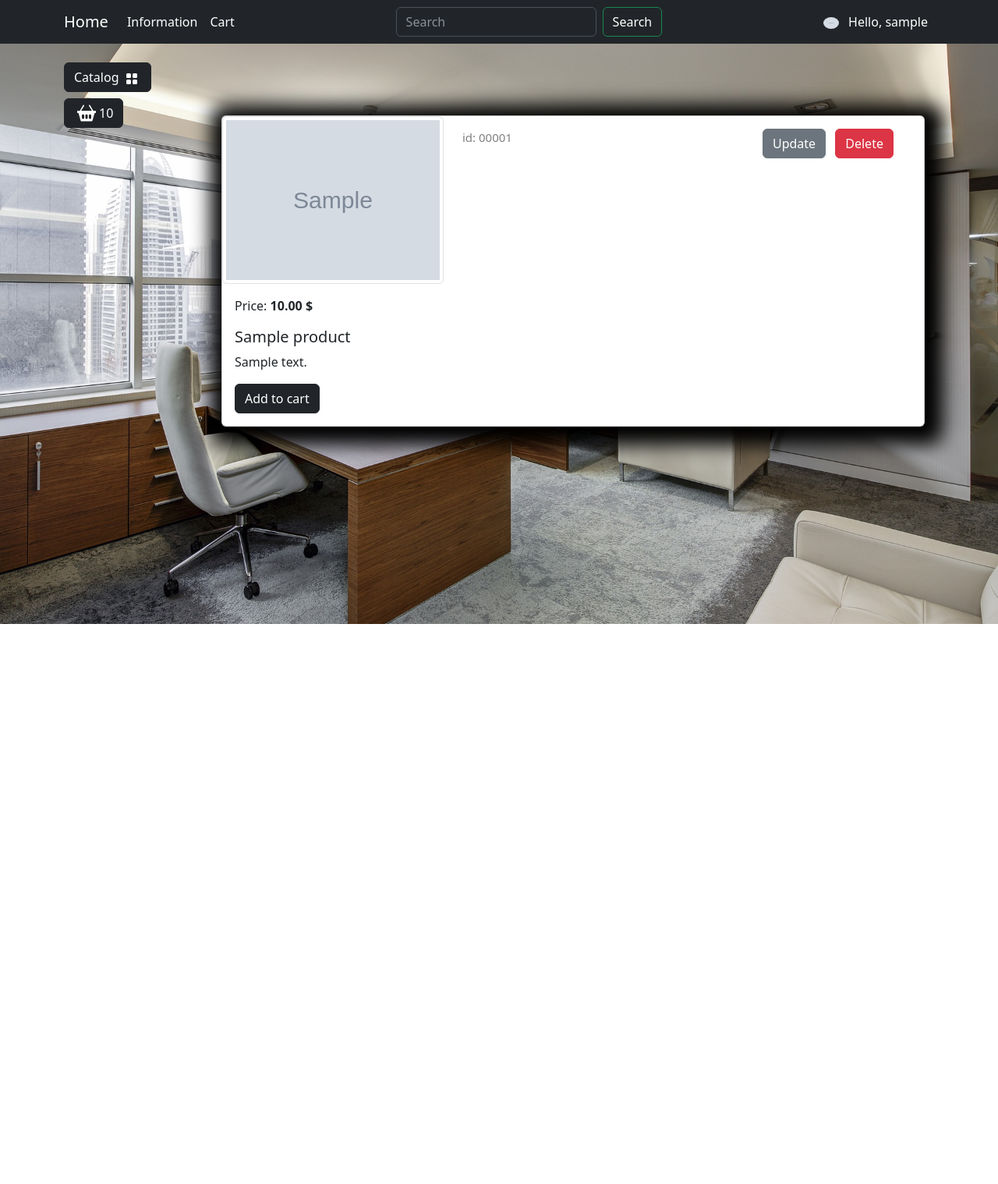
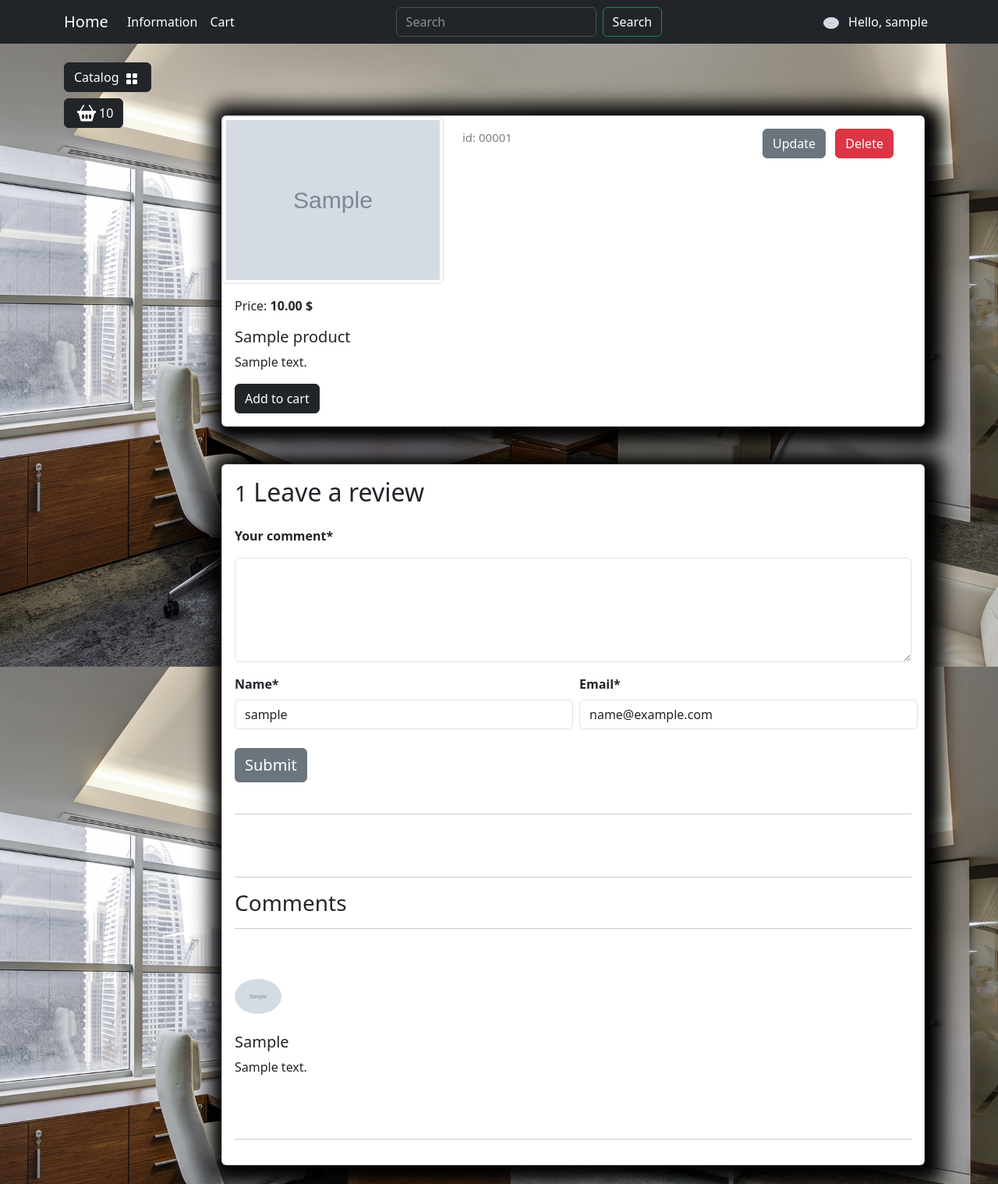
Before and after one commit to Viktor-Beniukh/awesome-house-style, a Django app: a page that uses goods/templates/goods/product.html in a window 1280 px wide. Shown: the whole page at 78% size. Before the commit the page ends 800 px from the top, so only its background shows below. Run offline with Django 4.2, Linux system fonts and the light colour scheme; a user stored in the database is signed in; tables that the repository leaves empty hold one stand-in row (values such as "Sample post"); grey boxes marked "Sample" are stand-in pictures; some libraries are stand-ins or nearby versions.

Commit message:
Added a possible to create reviews

```diff
--- a/goods/models.py
+++ b/goods/models.py
@@ -73,6 +73,9 @@ class Product(models.Model):
 
         return self.price
 
+    def get_review(self):
+        return self.product_review.filter(parent__isnull=True)
+
 
 class Review(models.Model):
     user = models.ForeignKey(
--- a/goods/templates/goods/product.html
+++ b/goods/templates/goods/product.html
@@ -73,4 +73,134 @@
       </div>
     </div>
   </div>
+
+  <div class="container mt-5">
+  <div class="card mb-4 custom-shadow p-3">
+  {% if user.is_authenticated %}
+    <div class="row">
+      <div class="single-form-left">
+        <!-- contact form grid -->
+        <div class="contact-single">
+          <h2 class="editContent" style="outline: none; cursor: inherit;">
+            <span class="sub-tittle editContent" style="outline: none; cursor: inherit;">
+              <small>{{ product.product_review.count }}</small>
+            </span>
+            Leave a review
+          </h2>
+
+          <form action="{% url 'catalog:review-create' product.id %}" method="post" class="mt-4" id="formReview">
+            {% csrf_token %}
+            <input type="hidden" name="parent" id="contactparent" value="">
+            <div class="form-group editContent">
+
+              <label for="contactcomment" class="editContent">
+                <strong>Your comment*</strong>
+              </label>
+              <textarea class="form-control border mt-3" rows="5"
+                        id="contactcomment" required="" name="text">
+              </textarea>
+            </div>
+            <div class="d-sm-flex">
+              <div class="col-sm-6 form-group p-0 editContent" style="outline: none; cursor: inherit;">
+                <label for="contactusername" class="editContent mt-3">
+                  <strong>Name*</strong>
+                </label>
+                <input type="text" class="form-control border mt-2"
+                       id="contactusername" required=""
+                       name="username" value="{{ request.user.username }}"
+                       readonly
+                >
+              </div>&#8194;
+              <div class="col-sm-6 form-group ml-sm-3 editContent" style="outline: none; cursor: inherit;">
+                <label for="contactemail" class="editContent mt-3">
+                  <strong>Email*</strong>
+                </label>
+                <input type="email" class="form-control border mt-2"
+                       id="contactemail" required=""
+                       name="email" value="{{ request.user.email }}"
+                       readonly
+                >
+              </div>
+            </div>
+            <br>
+            <button type="submit" class="btn btn-secondary" style="outline: none; cursor: inherit; font-size: 20px">Submit</button>
+          </form>
+
+        </div>
+        <!--  //contact form grid ends here -->
+      </div>
+    </div>
+
+
+    <br>
+    <hr>
+{#    <div class="rating">#}
+{#      <form method="post" action="{% url 'store:add-rating' product.slug %}">#}
+{#        {% csrf_token %}#}
+{#        {{ form.as_p }}#}
+{#        <button type="submit" class="btn btn-secondary mb-3">Submit Rating</button>#}
+{#      </form>#}
+{#    </div>#}
+  {% endif %}
+
+    <br><br>
+    <hr>
+    <div>
+
+      <h3 class="editContent" style="outline: none; cursor: inherit;">
+        <span class="sub-tittle editContent" style="outline: none; cursor: inherit;"></span>
+        Comments
+      </h3>
+      <hr>
+      {% for review in product.get_review %}
+        <div class="media py-5">
+
+          <img src="{{ review.user.image_user.url }}" class="mr-3 img-fluid" alt="image" width="60">&#8195;&#8195;&#8195;
+          <div class="media-body mt-4">
+            <h5 class="mt-0 editContent">{{ review.user.first_name }}</h5>
+            <p class="mt-2 editContent" style="outline: none; cursor: inherit;">{{ review.text }}</p>
+
+            {% if user.is_authenticated %}
+              {% if review.user != request.user %}
+              <a href="#formReview"
+                 onclick="addReview('{{ review.user.first_name }}','{{ review.id }}')">
+                Answer
+              </a>
+              {% endif %}
+            {% endif %}
+
+            {% for rew in review.review_set.all %}
+              <div class="media mt-5 editContent">
+                <div class="row">
+                  <div class="col-md-2"></div>
+                  <div class="col-md-10">
+                    <a class="pr-3" href="#">
+                      <img src="{{ rew.user.image_user.url }}" class="img-fluid" alt="image" width="60">
+                    </a>
+                    <div class="media-body">
+                      <h5 class="mt-0 editContent">{{ rew.user.first_name }}</h5>
+                      <p class="mt-2 editContent">{{ rew.text }}</p>
+                    </div>
+                  </div>
+                </div>
+              </div>
+
+            {% endfor %}
+
+          </div>
+
+        </div><hr>
+      {% endfor %}
+    </div>
+  </div>
+  </div>
+
+  <script>
+    function addReview(first_name, id) {
+      document.getElementById("contactparent").value = id;
+      document.getElementById("contactcomment").innerText = `${first_name}, `
+    }
+  </script>
+
+
 {% endblock %}
--- a/goods/urls.py
+++ b/goods/urls.py
@@ -12,4 +12,5 @@ urlpatterns = [
     path("product/<slug:product_slug>/", views.product_view, name="product"),
     path("product/<slug:product_slug>/edit/", views.product_update_view, name="product_update"),
     path("product/<slug:product_slug>/remove/", views.product_delete_view, name="product_delete"),
+    path("review/<int:product_id>/", views.create_review, name="review-create"),
 ]
--- a/goods/views.py
+++ b/goods/views.py
@@ -2,10 +2,11 @@ from django.contrib import messages
 from django.contrib.auth.decorators import login_required
 from django.core.paginator import Paginator
 from django.http import HttpResponseRedirect
-from django.shortcuts import render, get_object_or_404
+from django.shortcuts import render, get_object_or_404, redirect
 from django.urls import reverse
+from django.views.decorators.http import require_POST
 
-from goods.forms import CategoryForm, ProductForm
+from goods.forms import CategoryForm, ProductForm, ReviewForm
 from goods.models import Product
 from goods.utils import q_search
 
@@ -155,3 +156,22 @@ def product_delete_view(request, product_slug: str):
     else:
         messages.warning(request, "You do not have permission to remove products.")
         return HttpResponseRedirect(product.get_absolute_url())
+
+
+@login_required
+@require_POST
+def create_review(request, product_id: int):
+    data = request.POST.copy()
+    data.update({"user": request.user.id})
+    form = ReviewForm(data)
+    product = Product.objects.get(id=product_id)
+
+    if form.is_valid():
+        review = form.save(commit=False)
+        if request.POST.get("parent", None):
+            review.parent_id = int(request.POST.get("parent"))
+        review.user = request.user
+        review.product = product
+        review.save()
+
+    return redirect(product.get_absolute_url())
--- a/static/deps/css/my_css.css
+++ b/static/deps/css/my_css.css
@@ -35,6 +35,10 @@ body {
   top: 80%;
   border-radius: 15px;
   font-size: 0.7rem;
+}
+
+.img-fluid {
+  border-radius: 50%;
 }
 
 
```
Also changed, not shown: goods/forms.py (+8 -1 lines).
